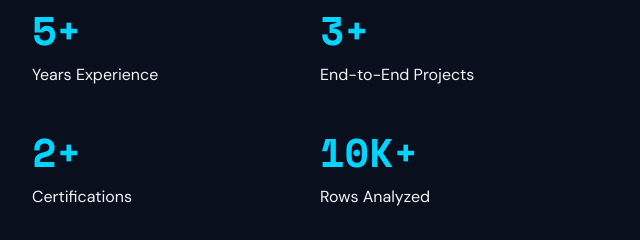
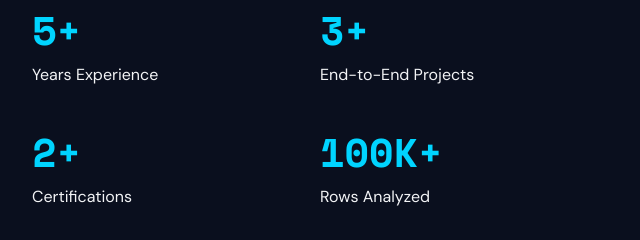
Before and after one commit to shivamthakur99/shivam_thakur99.github.io, a website: page index.html in a window 1280 px wide. Shown: the part 1160-1400 px from the top of the page, 640-1280 px from the left. Drawn offline with nearby package versions, Linux system fonts and the light colour scheme.

Commit message:
Update index.html

```diff
--- a/index.html
+++ b/index.html
@@ -226,7 +226,7 @@
             <div>Certifications</div>
           </div>
           <div class="stat-card fade-in">
-            <div class="stat-num" data-target="10000">0</div>
+            <div class="stat-num" data-target="100000">0</div>
             <div>Rows Analyzed</div>
           </div>
         </div>
```
